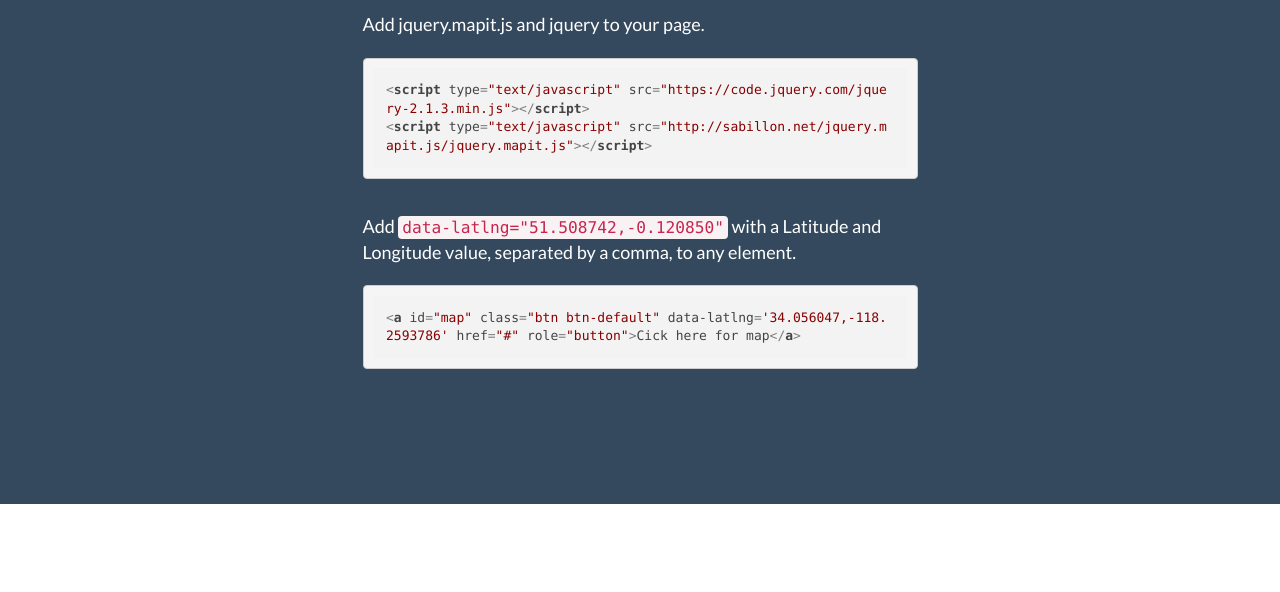
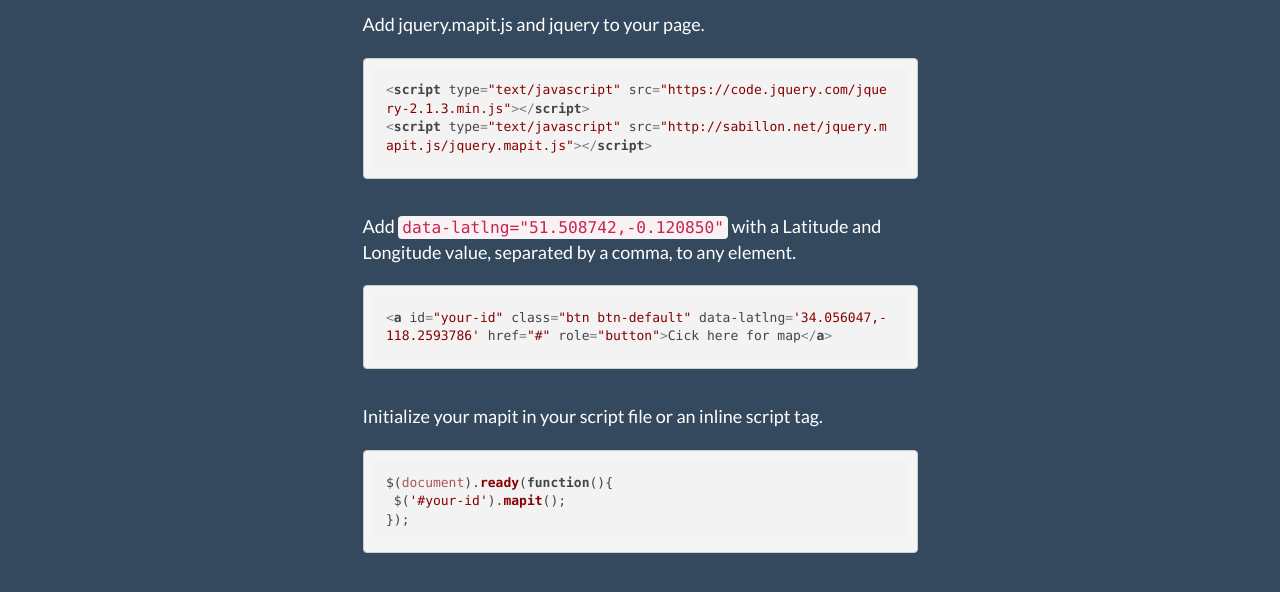
Before and after one commit to supersabillon/jquery.mapit.js, a website: page index.html in a window 1280 px wide. Shown: the part 500-1092 px from the top of the page. Before the commit the page ends 1004 px from the top, so only its background shows below. Drawn offline with nearby package versions, Linux system fonts and the light colour scheme.

Commit message:
adding last step to usage

```diff
--- a/index.html
+++ b/index.html
@@ -36,7 +36,13 @@
 				</div>
 				<div class="col-sm-6 col-sm-offset-3">
 					<p>Add <code>data-latlng="51.508742,-0.120850"</code> with a Latitude and Longitude value, separated by a comma, to any element.</p>
-			         <pre><code class="html">&lt;a id="map" class="btn btn-default" data-latlng='34.056047,-118.2593786' href="#" role="button"&gt;Cick here for map&lt;/a&gt;</code></pre>
+			         <pre><code class="html">&lt;a id="your-id" class="btn btn-default" data-latlng='34.056047,-118.2593786' href="#" role="button"&gt;Cick here for map&lt;/a&gt;</code></pre>
+				</div>
+				<div class="col-sm-6 col-sm-offset-3">
+					<p>Initialize your mapit in your script file or an inline script tag.</p>
+			         <pre><code class="js">$(document).ready(function(){
+ $('#your-id').mapit();
+});</code></pre>
 				</div>
 			</div>
 		</section>
```
